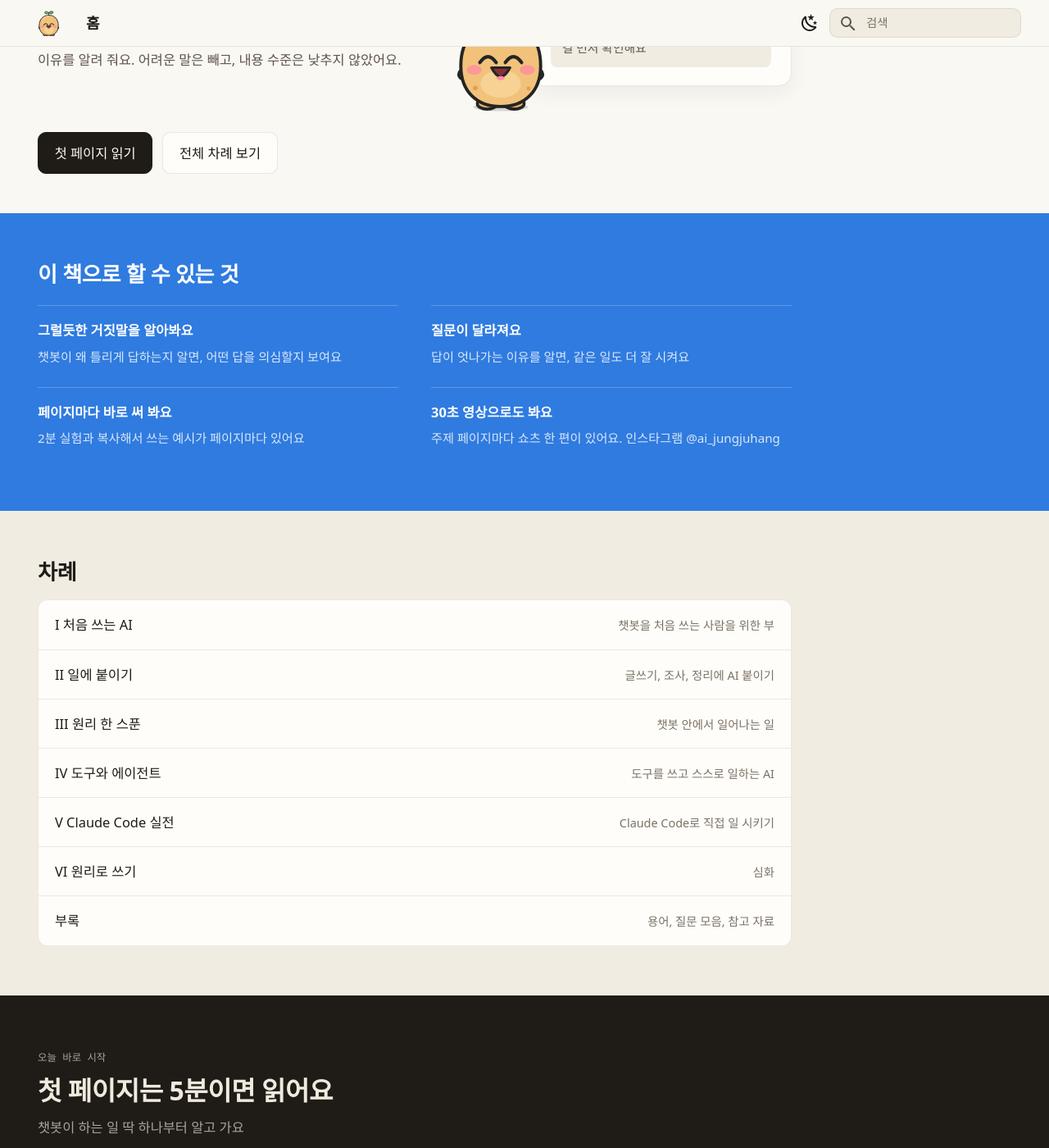
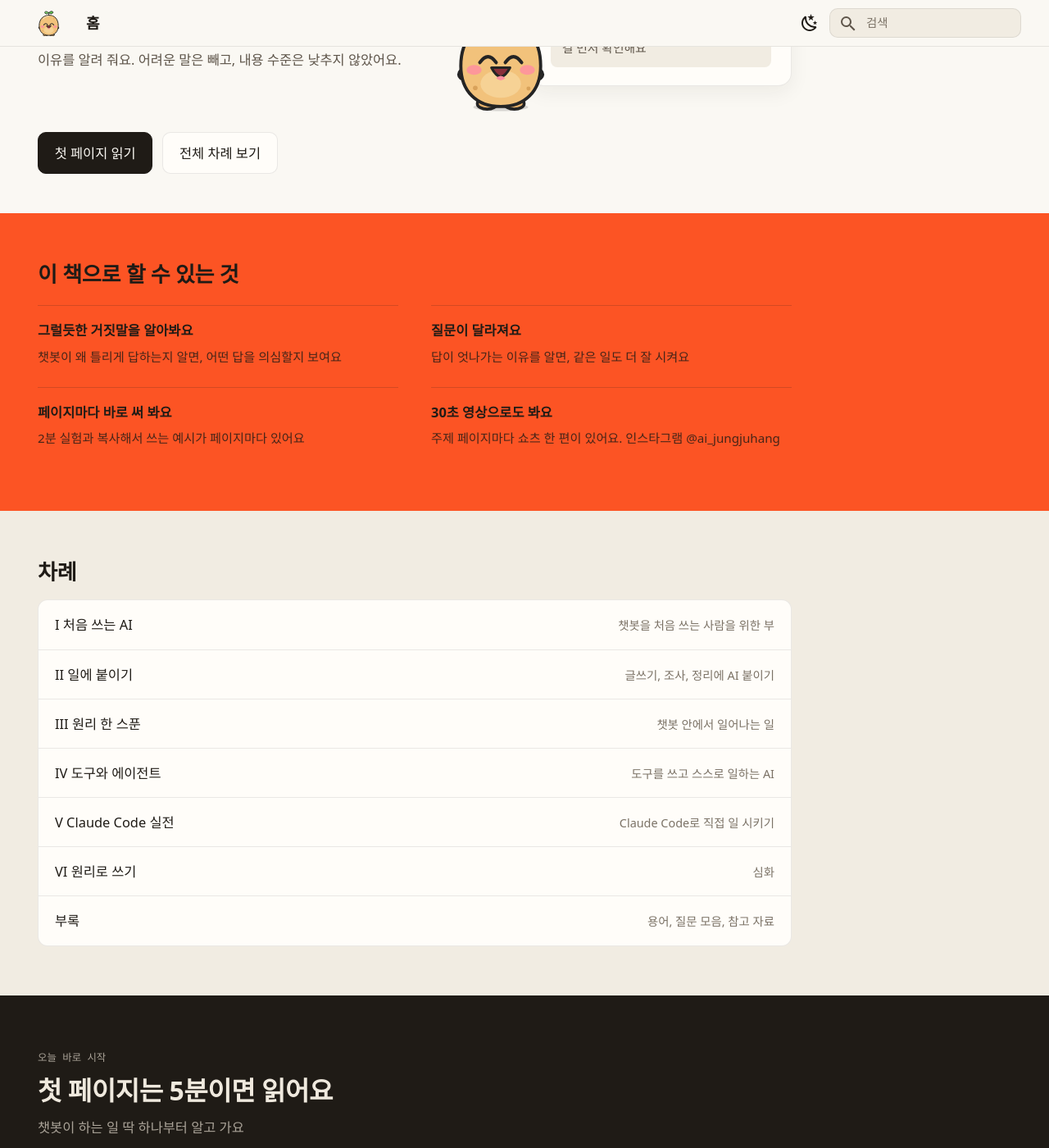
Before and after one commit to AI-jungjuhang/AI-education, an MkDocs documentation site: the page built from docs/index.md, in a window 1280 px wide and 1400 px high, scrolled down 341 px. Shown: the whole window at 82% size. Built offline with MkDocs 1.6.1 and Material for MkDocs 9.7.7, drawn with Linux system fonts in a browser that asks for light colours; some web fonts are replaced.

Commit message:
site: home band in shorts orange with dark text
Co-Authored-By: Claude Opus 5.5 <noreply@anthropic.com>
Claude-Session: https://claude.ai/code/session_01VYi7RYdN4p3nAtCTemxufg

```diff
--- a/docs/index.md
+++ b/docs/index.md
@@ -32,7 +32,7 @@ hide:
 [전체 차례 보기](#길){ .md-button }
 </div>
 
-<div class="band band-blue" markdown>
+<div class="band band-orange" markdown>
 
 ## 이 책으로 할 수 있는 것
 
--- a/docs/stylesheets/extra.css
+++ b/docs/stylesheets/extra.css
@@ -169,14 +169,14 @@ body{overflow-x:clip}
 .md-typeset .band{position:relative;isolation:isolate;padding:2.8rem 0 3rem;margin:2.4rem 0 0}
 .md-typeset .band::before{content:"";position:absolute;inset:0 -100vmax;z-index:-1;background:var(--band-bg)}
 .md-typeset .band>h2:first-child{margin-top:0}
-.md-typeset .band-blue{--band-bg:#2f7be0;color:#fff}
-.md-typeset .band-blue h2,.md-typeset .band-blue ul.gains b{color:#fff}
-.md-typeset .band-blue ul.gains span{color:rgba(255,255,255,.82)}
-.md-typeset .band-blue ul.gains li{border-top-color:rgba(255,255,255,.22)}
+.md-typeset .band-orange{--band-bg:#fc5424;color:#1f1b16}
+.md-typeset .band-orange h2,.md-typeset .band-orange ul.gains b{color:#1f1b16}
+.md-typeset .band-orange ul.gains span{color:rgba(31,27,22,.82)}
+.md-typeset .band-orange ul.gains li{border-top-color:rgba(31,27,22,.18)}
+.md-typeset .band-orange .headerlink{color:rgba(31,27,22,.5)}
 .md-typeset .band-paper{--band-bg:var(--raised);margin-top:0}
 .md-typeset .band-ink{--band-bg:#1f1b16;color:#efe9de;margin-top:0;padding:3.2rem 0 3.6rem}
 [data-md-color-scheme="slate"] .md-typeset .band-ink{--band-bg:#0f0e0c}
-[data-md-color-scheme="slate"] .md-typeset .band-blue{--band-bg:#1f4f94}
 .md-typeset .band-ink .band-kicker{font-family:var(--mono);font-size:.62rem;color:#aaa398;margin:0 0 .4rem}
 .md-typeset .band-ink .band-title{font-size:1.6rem;font-weight:600;line-height:1.3;letter-spacing:-.015em;color:#efe9de;margin:0 0 .4rem}
 .md-typeset .band-ink .band-sub{color:#aaa398;margin:0 0 1.4rem}
```
